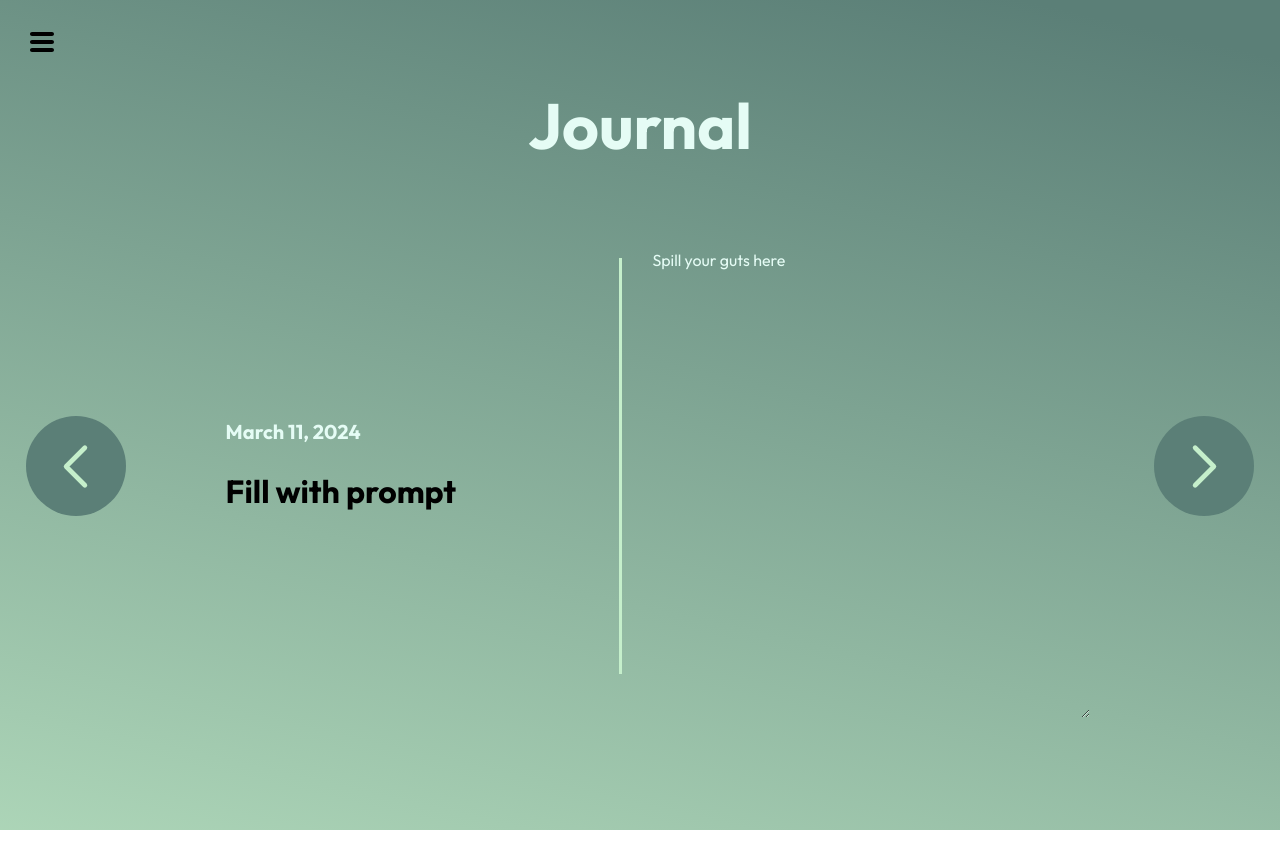
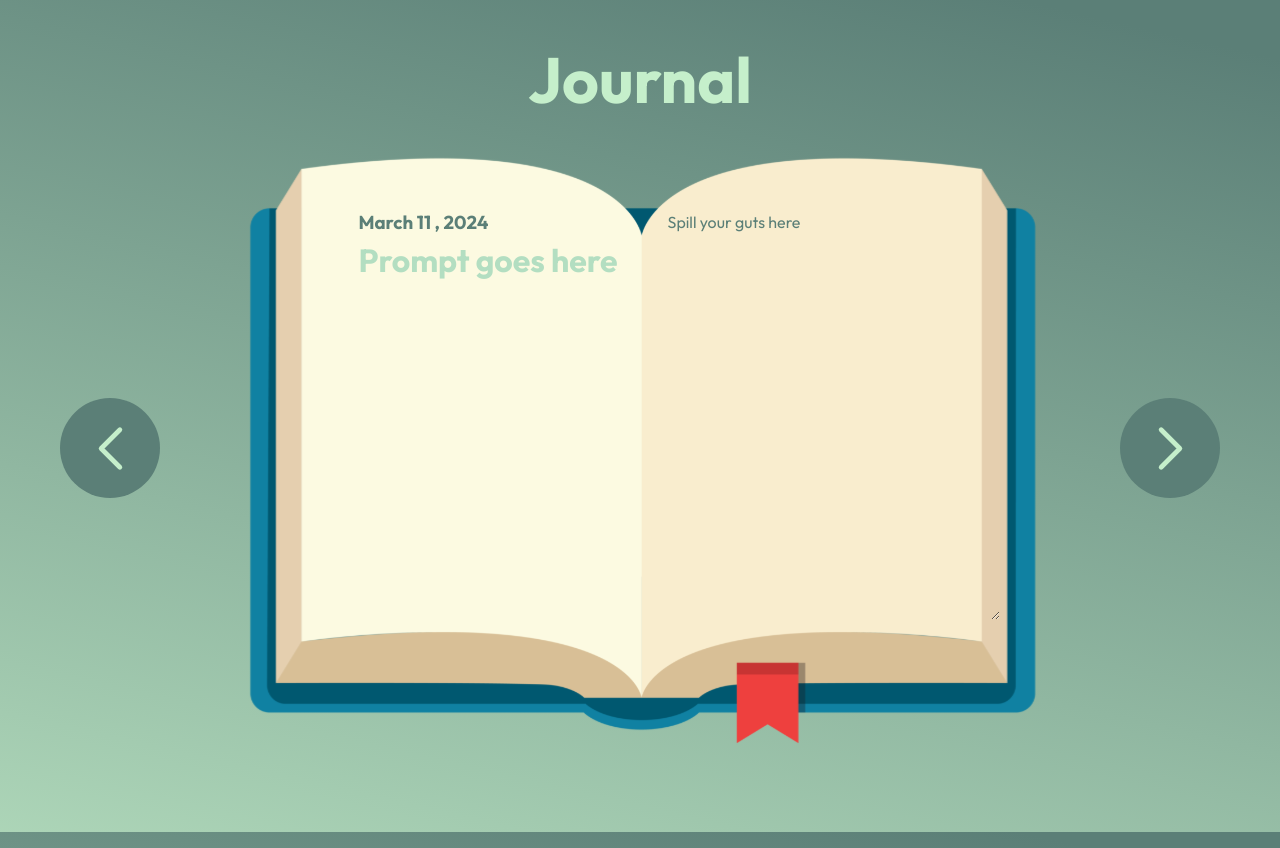
Before and after one commit to srikar-eranky/project-cognitio, a Next.js app in the folder client/: page /journal in a window 1280 px wide. Built offline with nearby package versions, Linux system fonts and the light colour scheme.

Commit message:
add base styling for journal page

```diff
--- a/client/src/app/globals.css
+++ b/client/src/app/globals.css
@@ -19,7 +19,7 @@
 
 body {
   overflow-x: hidden;
-  overflow-y: scroll;
+  overflow-y: clip;
   height: 100vh;
   /* background-image: linear-gradient(12.8deg, #C5EFCB -29.07%, #5B7F77 94.75%), url('../../public/vector.svg'); */
   background-image: url("../../public/vector.svg"),
--- a/client/src/app/journal/page.js
+++ b/client/src/app/journal/page.js
@@ -1,7 +1,7 @@
 import styles from "./page.module.css";
 import RightBtn from "../components/JournalRightBtn/btn";
 import LeftBtn from "../components/JournalLeftBtn/btn";
-import Navbar from '../components/Navbar/navbar';
+import Navbar from "../components/Navbar/navbar";
 
 function JournalGreeting() {
   let newDate = new Date();
@@ -56,53 +56,37 @@ function JournalGreeting() {
        }
         `}
       </style>
-      <div className={styles.background_container}>
-        <div style={{width: "fit-content"}}>
+      {/* <div style={{ width: "fit-content" }}>
         <Navbar />
-        </div>
-
-        <div className={styles.title_container}>
+      </div> */}
       <h1 className={styles.title}>Journal</h1>
-        </div>
-
-        <div className={styles.book}>
-          <div className={styles.arrows_left}>
-            {/* <span class="material-symbols-outlined">
-                    arrow_back_ios
-                </span> */}
+      <div className={styles.bookContainer}>
         <LeftBtn />
-          </div>
-          <div className={styles.left_container}>
-            <h1 className={styles.date}>
-              {month} {date}, {year}
-            </h1>
-            <h3 className={styles.prompt}>Fill with prompt</h3>
-          </div>
-          <div className={styles.divider}></div>
-          <div className={styles.right_container}>
+        <img className={styles.book} src="book.svg"></img>
+        <div className={styles.textBoxContainer}>
           <textarea
             className={styles.textbox}
             placeholder="Spill your guts here"
             autoFocus="autoFocus"
-              rows="100"
-              cols="500"
+            rows="17"
+            cols="35"
           ></textarea>
           <style>
             {`::placeholder{
-                    color: var(--mainText);
+                    color: var(--darkGreen);
                 }
                 :focus{
                   outline: none;
                 }`}
           </style>
         </div>
-          <div className={styles.arrows_right}>
-            {/* <span class="material-symbols-outlined">
-                    arrow_forward_ios
-                </span> */}
+        <div className={styles.promptContainer}>
+          <h3 className={styles.date}>
+            {month} {date} , {year}
+          </h3>
+          <h2 className={styles.prompt}>Prompt goes here</h2>
+        </div>
         <RightBtn />
-          </div>
-        </div>
       </div>
     </>
   );
--- a/client/src/app/journal/page.module.css
+++ b/client/src/app/journal/page.module.css
@@ -1,78 +1,49 @@
-.title{
-    color: var(--mainText);
-    padding: 3vh;
-    height:200px;
-    font-size:8vh;
-    background-color: var(--accentGreen);
-
+.bookContainer {
+  position: relative;
+  height: 100%;
+  width: 100%;
+  display: flex;
+  justify-content: center;
+  align-items: center;
+  margin-top: -5rem;
 }
 
-.book{
-    max-width: 100vw;
-    height: 70vh;
-    padding-top: 10vh;
-    padding-left: 2vw;
-    padding-right: 2vw;
-    padding-bottom: 3vh;
-    display: flex;
+.book {
+  width: 75%;
+  height: 75%;
 }
 
-.left_container{
-    display: flex;
-    flex-direction: column;
-    justify-content: center;
-    padding: 36px;
-    width: 43vw;
+.title {
+  text-align: center;
+  color: var(--accentGreen1);
+  font-family: var(--Outfit);
+  font-size: 4rem;
+  margin-top: 2rem;
 }
 
-.right_container{
-    width: 43vw;
+.textBoxContainer {
+  position: absolute;
+  left: 52%;
+  top: 20%;
 }
 
-.title_container{
-    height: 13vh;
-    width: 100vw;
-    text-align: center;
+.textbox {
+  background-color: transparent;
+  border: none;
+  color: var(--darkGreen);
 }
 
-.date{
-    font-size: 20px;
-    padding-bottom: 20px;
-    color: var(--mainText);
+.promptContainer {
+  position: absolute;
+  left: 28%;
+  top: 20%;
 }
 
-.prompt{
-    font-size: 4vh;
+.date {
+  color: var(--darkGreen);
 }
 
-.divider{
-    background-color: var(--accentGreen1);
-    width: 5px;
-    margin: 20px;
+.prompt {
+  font-size: 2rem;
+  color: var(--accentGreen2);
 }
-
-.textbox{
-    width: 35vw;
-    height: 60vh;
-    background-color: white;
-    font-family: var(--outfit);
-    background-color: transparent;
-    font-size: 16px;
-    padding: 10px;
-    color: var(--mainText);
-    border: none;
-}
-
-.arrows_left{
-    padding-right: 5vw;
-    display: flex;
-    flex-direction: column;
-    justify-content: center;
-}
-
-.arrows_right{
-    padding-left: 5vw;
-    display: flex;
-    flex-direction: column;
-    justify-content: center;
-}
```
Also changed, not shown: client/src/app/calendar/page.js (+3 -4 lines), client/public/book.svg (added). Lines whose indentation alone changed are shown as unchanged.
